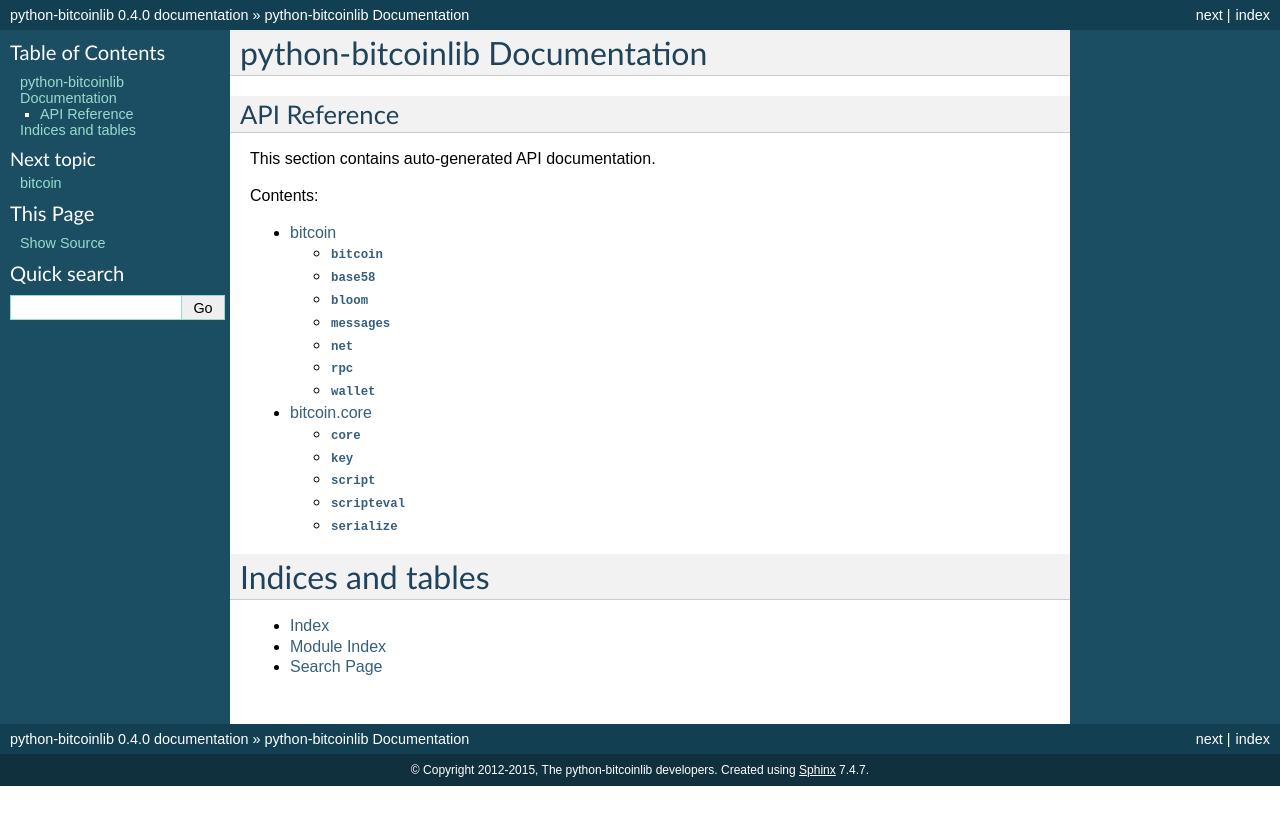
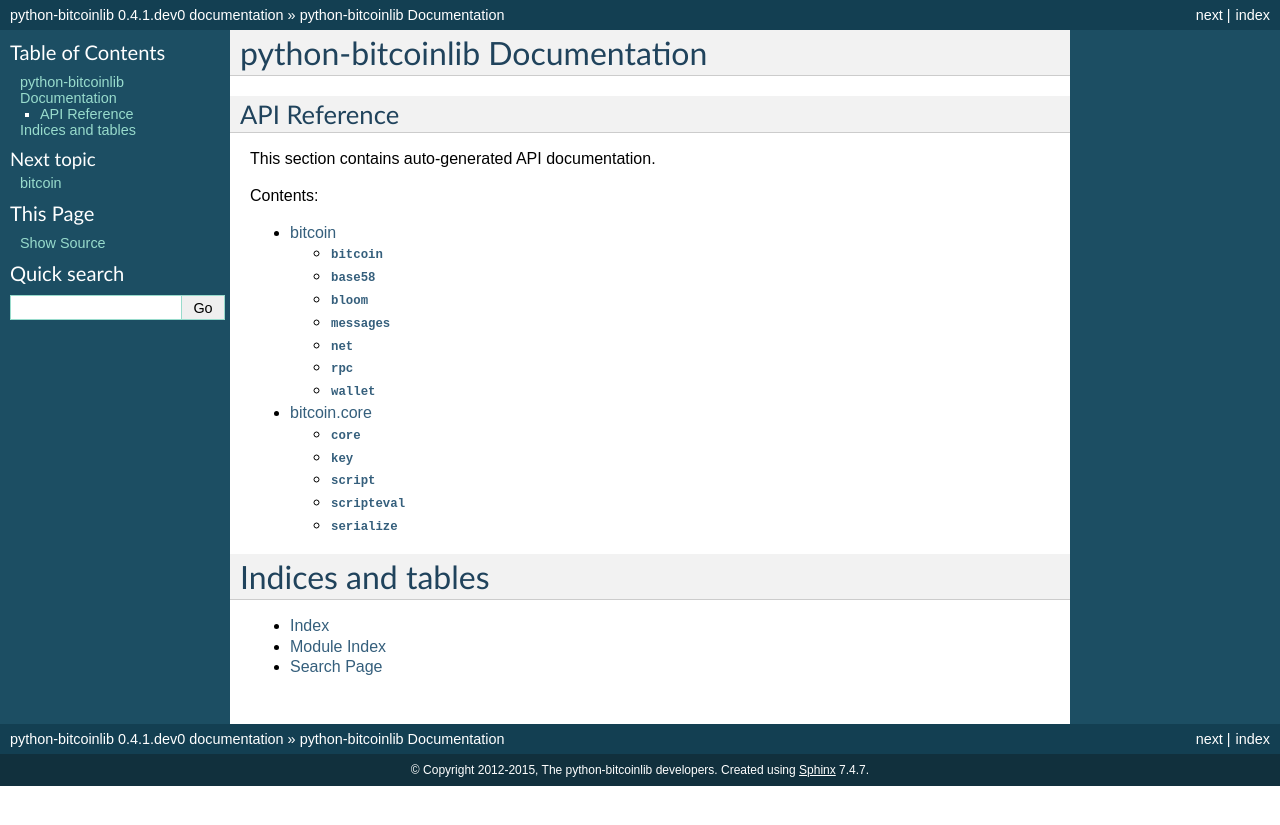
Before and after one commit to petertodd/python-bitcoinlib, a Sphinx documentation site: the page built from doc/index.rst, in a window 1280 px wide. Shown: the top 825 px of the page. Built offline with Sphinx 7.4.7, drawn with Linux system fonts in a browser that asks for light colours.

Commit message:
Single source version and update user agent string
See:
- https://www.python.org/dev/peps/pep-0440/
- https://python-packaging-user-guide.readthedocs.org/en/latest/single_source_version.html
- https://github.com/bitcoin/bips/blob/master/bip-0014.mediawiki

```diff
--- a/bitcoin/__init__.py
+++ b/bitcoin/__init__.py
@@ -12,6 +12,11 @@
 from __future__ import absolute_import, division, print_function, unicode_literals
 
 import bitcoin.core
+
+# Note that setup.py can break if __init__.py imports any external
+# dependencies, as these might not be installed when setup.py runs. In this
+# case __version__ could be moved to a separate version.py and imported here.
+__version__ = '0.4.1.dev0'
 
 class MainParams(bitcoin.core.CoreMainParams):
     MESSAGE_START = b'\xf9\xbe\xb4\xd9'
--- a/doc/conf.py
+++ b/doc/conf.py
@@ -12,7 +12,6 @@
 # serve to show the default.
 
 PROJECT = 'python-bitcoinlib'
-VERSION = '0.4.0'
 DESCRIPTION = 'The Swiss Army Knife of the Bitcoin protocol.'
 AUTHORS = 'The python-bitcoinlib developers'
 
@@ -24,6 +23,8 @@
 # add these directories to sys.path here. If the directory is relative to the
 # documentation root, use os.path.abspath to make it absolute, like shown here.
 sys.path.insert(0, os.path.abspath('..'))
+
+from bitcoin import __version__
 
 # Prevent loading openssl when generating API docs. Either the whole library or
 # the necessary elliptic curve might not be available, causing import to fail.
@@ -66,9 +67,9 @@
 # built documents.
 #
 # The short X.Y version.
-version = VERSION
+version = __version__
 # The full version, including alpha/beta/rc tags.
-release = VERSION
+release = __version__
 
 # The language for content autogenerated by Sphinx. Refer to documentation
 # for a list of supported languages.
--- a/setup.py
+++ b/setup.py
@@ -2,6 +2,8 @@
 
 from setuptools import setup, find_packages
 import os
+
+from bitcoin import __version__
 
 here = os.path.abspath(os.path.dirname(__file__))
 with open(os.path.join(here, 'README')) as f:
@@ -10,7 +12,7 @@
 requires = []
 
 setup(name='python-bitcoinlib',
-      version='0.4.1-SNAPSHOT',
+      version=__version__,
       description='The Swiss Army Knife of the Bitcoin protocol.',
       long_description=README,
       classifiers=[
```
Also changed, not shown: 1 other file.
